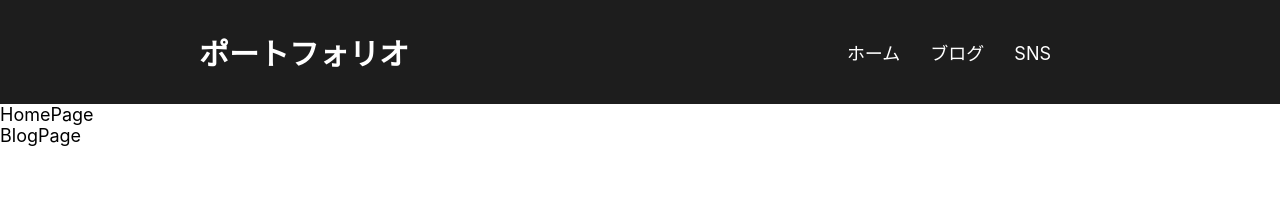
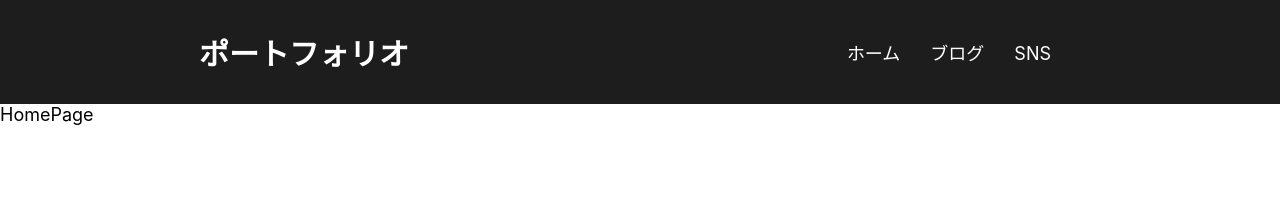
Before and after one commit to Naru-hub/react-bootstrap-portfolio, a React (Create React App) app: page / in a window 1280 px wide. Shown: the top 215 px of the page. Built offline with nearby package versions, Linux system fonts and the light colour scheme.

Commit message:
BrowserRouterでルーティング設定

```diff
--- a/src/App.js
+++ b/src/App.js
@@ -2,15 +2,20 @@
 import BlogPage from "./components/BlogPage";
 import Header from "./components/Header";
 import HomePage from "./components/HomePage";
+import { BrowserRouter as Router, Route, Routes } from "react-router-dom";
 
 function App() {
   return (
-    <div className="App">
-      <Header />
+    <Router>
+      <div className="App">
+        <Header />
 
-      <HomePage />
-      <BlogPage />
-    </div>
+        <Routes>
+          <Route path="/" element={<HomePage />} />
+          <Route path="/blog" element={<BlogPage />} />
+        </Routes>
+      </div>
+    </Router>
   );
 }
 
```
